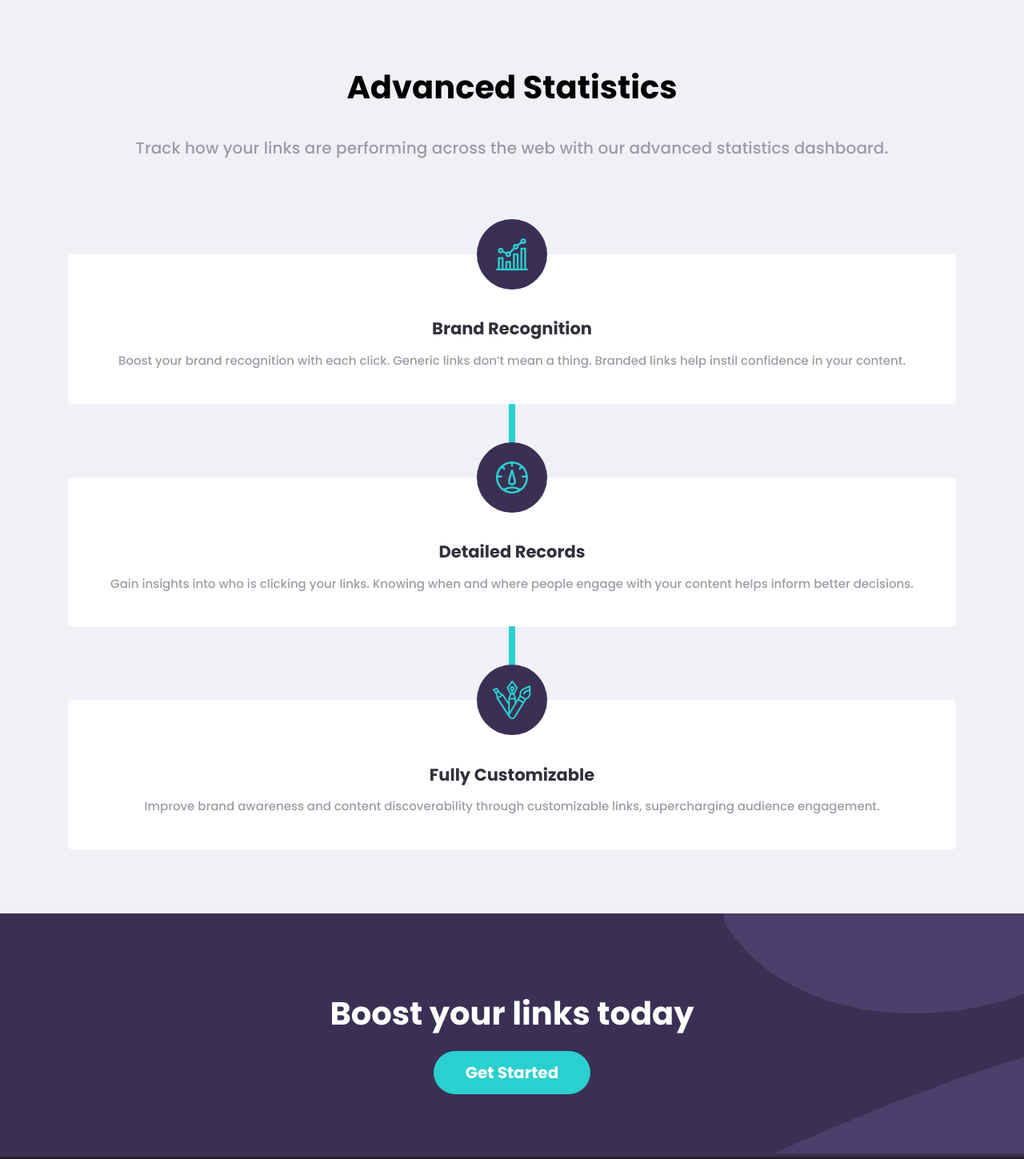
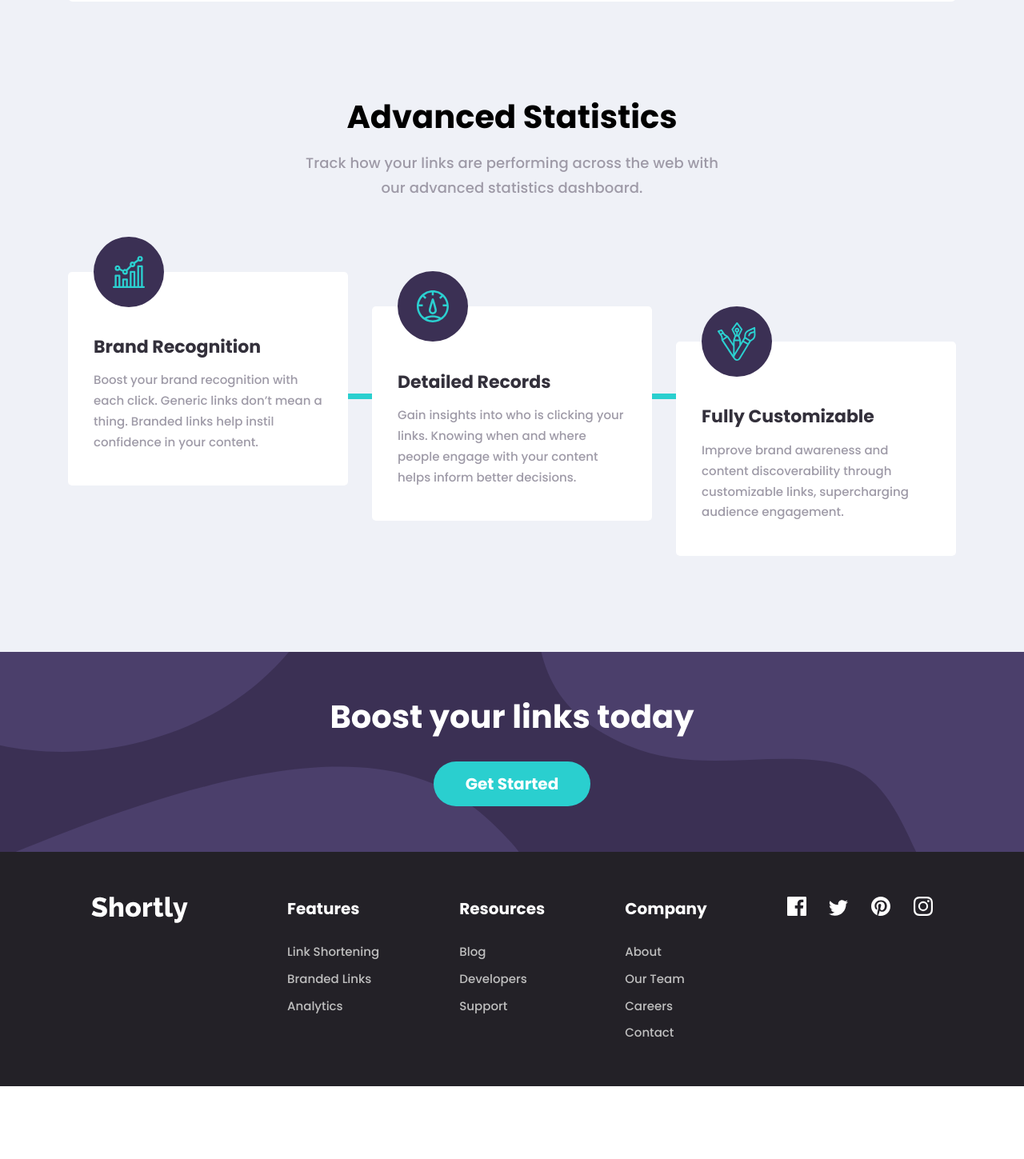
Before and after one commit to rmzvr/url-shortening-api, a website: page index.html in a window 1280 px wide. Shown: the part 1206-2655 px from the top of the page at 80% size. After the commit the page ends 2564 px from the top, so only its background shows below. Drawn offline with nearby package versions, Linux system fonts and the light colour scheme; files that its build step writes are made by us from their sources.

Commit message:
Finish desktop version

```diff
--- a/index.html
+++ b/index.html
@@ -147,7 +147,8 @@
                     <p class="statistics__description">Track how your links are performing across the web with our
                         advanced
                         statistics dashboard.</p>
-                    <article class="statistic-block">
+                    <div class="wrapper">
+                        <article class="statistics__statistic-block statistic-block">
                             <div class="statistic-block__img">
                                 <img src="/images/icon-brand-recognition.svg" alt="icon-brand-recognition">
                             </div>
@@ -158,7 +159,7 @@
                                 help instil confidence in your content.
                             </p>
                         </article>
-                    <article class="statistic-block">
+                        <article class="statistics__statistic-block statistic-block">
                             <div class="statistic-block__img">
                                 <img src="/images/icon-detailed-records.svg" alt="icon-detailed-records">
                             </div>
@@ -169,7 +170,7 @@
                                 content helps inform better decisions.
                             </p>
                         </article>
-                    <article class="statistic-block">
+                        <article class="statistics__statistic-block statistic-block">
                             <div class="statistic-block__img">
                                 <img src="/images/icon-fully-customizable.svg" alt="icon-fully-customizable">
                             </div>
@@ -180,6 +181,7 @@
                                 audience engagement.
                             </p>
                         </article>
+                    </div>
                 </section>
             </div>
         </div>
@@ -197,7 +199,7 @@
                 <a href="#">
                     <img class="footer__logo" src="/images/logo.svg" alt="logo" />
                 </a>
-                <nav>
+                <nav class="footer__nav">
                     <ul class="footer__block-info">
                         <li class="footer__block-info-title">Features</li>
 
--- a/src/styles/abstracts/_breakpoints.scss
+++ b/src/styles/abstracts/_breakpoints.scss
@@ -1,5 +1,5 @@
 $breakpoints: (
     small: 23.4375rem,
-    medium: 48rem,
-    large: 69.375rem,
+    medium: 53.63rem,
+    large: 76.25rem,
 );
--- a/src/styles/abstracts/_type.scss
+++ b/src/styles/abstracts/_type.scss
@@ -26,6 +26,8 @@ $type-scale: (
         // 16px
         300: 1.25rem,
         // 20px
+        350: 1.125rem,
+        // 18px
         400: 1.375rem,
         // 22px
         700: 2.5rem,
--- a/src/styles/base/_typography.scss
+++ b/src/styles/base/_typography.scss
@@ -15,6 +15,10 @@ h1 {
 h2 {
     font-size: var(--fs-700);
     line-height: 1.778;
+
+    @include mq(medium) {
+        line-height: 1.2;
+    }
 }
 
 .intro__description {
@@ -74,7 +78,7 @@ h2 {
 }
 
 .statistic-block__title {
-    font-size: (--fs-600);
+    font-size: var(--fs-600);
 }
 
 .input,
@@ -112,3 +116,9 @@ h2 {
     line-height: 1.8;
     letter-spacing: 0.15px;
 }
+
+.statistics__description {
+    @include mq(medium) {
+        font-size: var(--fs-350);
+    }
+}
--- a/src/styles/components/_buttons.scss
+++ b/src/styles/components/_buttons.scss
@@ -1,6 +1,7 @@
 @use 'abstracts' as *;
 
 .btn {
+    display: inline-block;
     cursor: pointer;
 
     color: var(--clr-neutral-white);
--- a/src/styles/components/_statistic-block.scss
+++ b/src/styles/components/_statistic-block.scss
@@ -1,3 +1,5 @@
+@use 'abstracts' as *;
+
 .statistic-block {
     position: relative;
 
@@ -5,6 +7,13 @@
     border-radius: 0.28em;
 
     padding: 4.28em 1.8em 2.28em;
+
+    @include mq(medium) {
+        max-width: 21.88rem;
+        padding: 4.28em 1.78em 2.28em;
+
+        text-align: left;
+    }
 }
 
 .statistic-block__img {
@@ -23,6 +32,10 @@
     border-radius: 50%;
 
     background-color: var(--clr-primary-dark-violet);
+
+    @include mq(medium) {
+        left: calc(32px + 44px);
+    }
 }
 
 .statistic-block__title {
--- a/src/styles/main.scss
+++ b/src/styles/main.scss
@@ -117,7 +117,42 @@ main {
 
     text-align: center;
 
-    .statistic-block + .statistic-block {
+    @include mq(medium) {
+        margin-top: 6.67em;
+        padding-bottom: 6.67em;
+    }
+
+    .wrapper {
+        position: relative;
+
+        @include mq(medium) {
+            display: grid;
+            grid-template-columns: 1fr 1fr 1fr;
+            column-gap: 1.67em;
+            align-items: flex-start;
+
+            &::after {
+                content: "";
+                display: block;
+
+                background-color: var(--clr-primary-cyan);
+
+                position: absolute;
+                top: 43%;
+                left: 29%;
+
+                width: 27.78rem;
+                height: 0.44rem;
+            }
+        }
+    }
+}
+
+.statistics__statistic-block {
+    position: relative;
+    z-index: 10;
+
+    & + & {
         margin-top: 5.11em;
 
         &::before {
@@ -133,32 +168,77 @@ main {
             transform: translateX(-50%);
 
             background-color: var(--clr-primary-cyan);
+
+            @include mq(medium) {
+                display: none;
+            }
+        }
+
+        @include mq(medium) {
+            margin-top: 0;
+        }
+    }
+
+    &:nth-of-type(2) {
+        @include mq(medium) {
+            margin-top: 2.44em;
+        }
+    }
+
+    &:nth-of-type(3) {
+        @include mq(medium) {
+            margin-top: calc(2.44em * 2);
         }
     }
 }
 
 .statistics__title {
     margin-bottom: 0.57em;
+
+    @include mq(medium) {
+        margin-bottom: 0.45em;
+    }
 }
 
 .statistics__description {
+    max-width: 46ch;
+    margin-left: auto;
+    margin-right: auto;
+
     margin-bottom: 5.75em;
     color: var(--clr-neutral-grayish-violet);
+
+    @include mq(medium) {
+        margin-bottom: 5.56rem;
+
+        font-size: var(--fs-350);
+    }
 }
 
 .boost {
+    padding: 5em 0;
+
     text-align: center;
 
     background-color: var(--clr-primary-dark-violet);
     background-image: url(/images/bg-boost-mobile.svg);
     background-repeat: no-repeat;
     background-position: top right;
-    padding: 5em 0;
+
+    @include mq(medium) {
+        padding: 3.17em 0;
+
+        background-image: url(/images/bg-boost-desktop.svg);
+    }
 }
 
 .boost__title {
     color: var(--clr-neutral-white);
     margin-bottom: 0.57em;
+
+    @include mq(medium) {
+        margin-bottom: 0.8em;
+    }
 }
 
 .footer {
@@ -168,14 +248,37 @@ main {
     background-color: var(--clr-neutral-very-dark-violet);
 }
 
+.footer__inner {
+    @include mq(large) {
+        display: flex;
+        justify-content: space-between;
+    }
+}
+
+.footer__nav {
+    @include mq(large) {
+        display: grid;
+        grid-template-columns: repeat(4, auto);
+        column-gap: 5.56em;
+    }
+}
+
 .footer__logo {
     filter: brightness(100);
     margin-bottom: 2.67em;
 }
 
 .footer__block-info {
+    @include mq(large) {
+        text-align: left;
+    }
+
     & + & {
         margin-top: 2.22em;
+
+        @include mq(large) {
+            margin-top: 0;
+        }
     }
 }
 
@@ -202,9 +305,14 @@ main {
 .socials {
     margin-top: 2.67em;
 
+    @include mq(large) {
+        margin-top: 0;
+    }
+
     * + * {
         margin-left: 1.33em;
     }
+
     li {
         display: inline;
 
```
Lines whose indentation alone changed are shown as unchanged.
